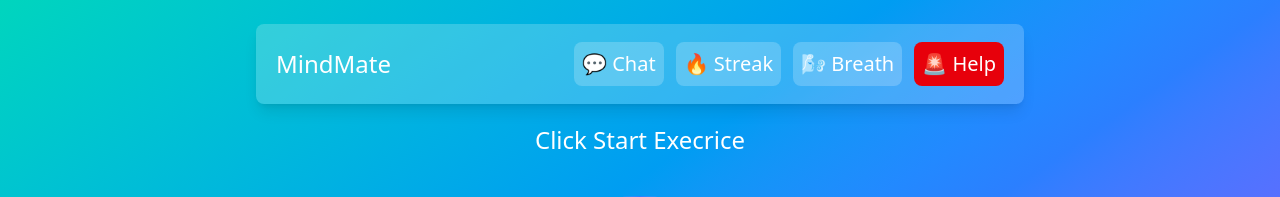
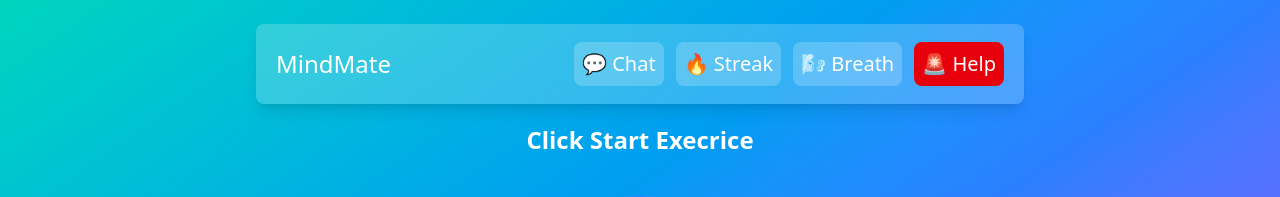
Before and after one commit to Dawid-Waloch/MindMate, a Next.js app: page /breath in a window 1280 px wide. Shown: the top 197 px of the page. Built offline with nearby package versions, Linux system fonts and the light colour scheme.

Commit message:
bold to text added

```diff
--- a/pages/breath/index.jsx
+++ b/pages/breath/index.jsx
@@ -36,7 +36,7 @@ const BreathPage = () => {
                 <Header />
             </div>
             <div className="flex flex-col items-center min-h-screen">
-                <div className="mt-5 text-2xl">{exerciseOn ? text : "Click Start Execrice"}</div>
+                <div className="mt-5 text-2xl font-bold">{exerciseOn ? text : "Click Start Execrice"}</div>
                 <div className="mt-10 rounded-full bg-white/20 w-80 h-80">
                     <div
                         className={`rounded-full bg-blue-500 transition-transform ease-in-out w-80 h-80`}
```
